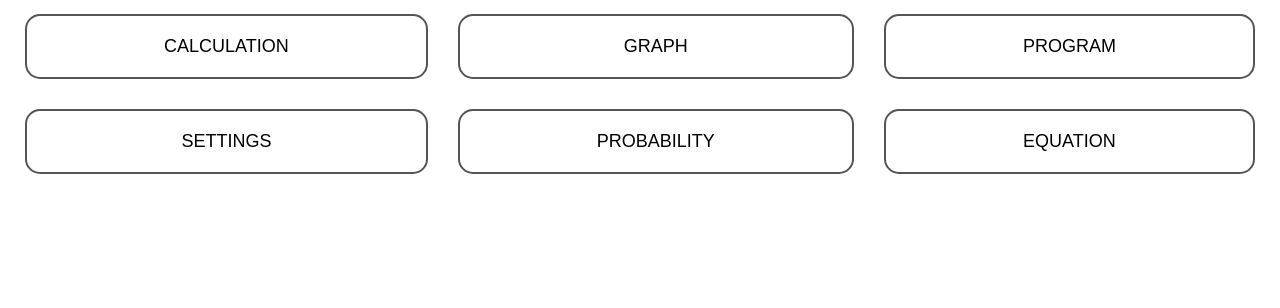
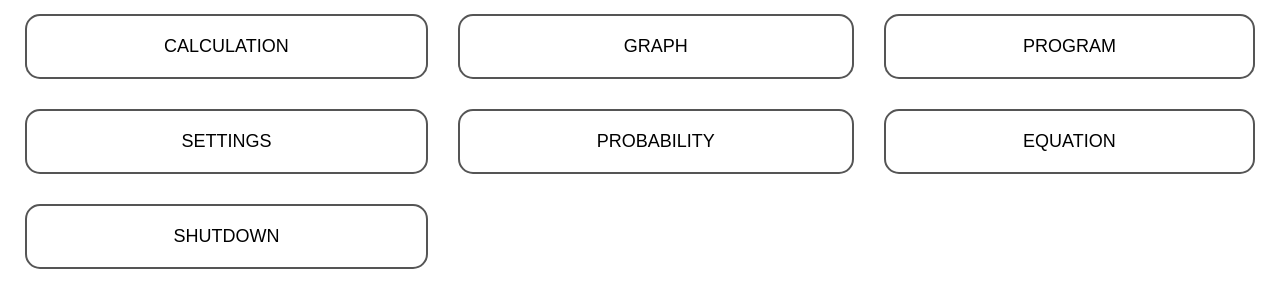
Before and after one commit to nobody48sheldor/CALC-5318008, a Flask app: template templates/main.html in a window 1280 px wide. Shown: the part 188-496 px from the top of the page. Run offline with Flask 2, Linux system fonts and the light colour scheme; the template is opened without the code that fills it, so the values that code supplies are empty; parts of the project's set-up code (start-up, migrations or seed data) failed here and were passed over.

Commit message:
start update and shutdown

```diff
--- a/main.py
+++ b/main.py
@@ -13,6 +13,11 @@ with open("config.json", "r") as file:
 calculation = []
 mode_calculation = "numerical culation"
 
+def shutdown():
+    print("shutting down")
+    os.system("killall node")
+    quit()
+
 @app.route("/")
 def home():
     return(render_template("main.html", calculation=[], config=config))
@@ -26,6 +31,8 @@ def redirectCalc():
         return(render_template("main.html", config=config))
     if value == "program":
         return(render_template("main.html", config=config))
+    if value == "shutdown":
+        shutdown()
     if value == "settings":
         return(render_template("settings.html", config=config))
     else:
@@ -54,6 +61,5 @@ def submit():
         })
     return(render_template("calculation.html", calculation=calculation, config=config))
 
-
 if __name__ == "__main__":
     app.run(debug=True)
--- a/templates/main.html
+++ b/templates/main.html
@@ -34,6 +34,11 @@
             <input type="hidden" value="equation" name="menu">
             <button class="buttonMenu">EQUATION</button>
         </form>
+	<form action="#" class="menu" method="post">
+            <input type="hidden" value="shutdown" name="menu">
+            <button class="buttonMenu">SHUTDOWN</button>
+        </form>
+
     </div>
 
 {% endblock %}
```
Also changed, not shown: static/plot.png (added), 1 other file.
